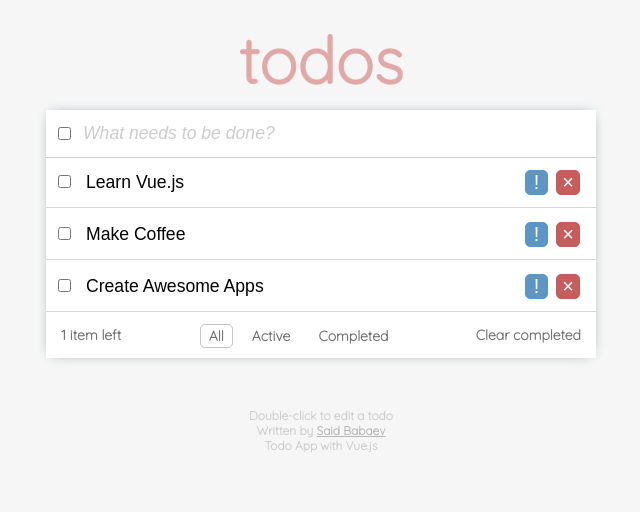
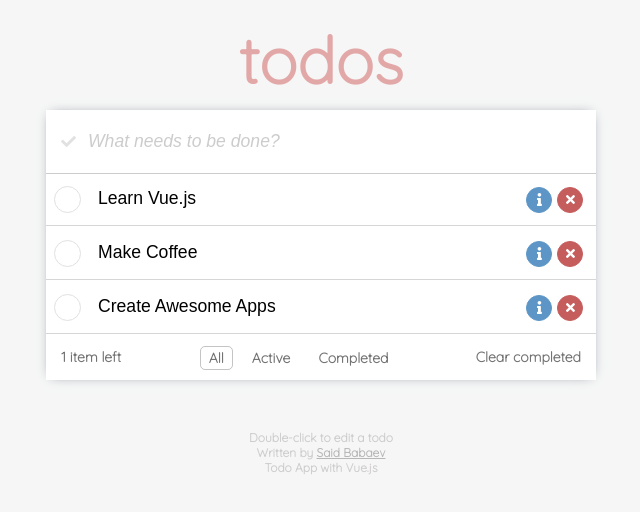
Before and after one commit to sbinfo/vue-todo-app, a Vue app: page / in a window 1280 px wide. Shown: the top 512 px of the page, without its empty margins (319-959 px from the left). Built offline with nearby package versions, Linux system fonts and the light colour scheme.

Commit message:
Добавил в проект font-awesome, зкончил дизайн, оформил все мелькие детали

```diff
--- a/package.json
+++ b/package.json
@@ -8,6 +8,9 @@
     "lint": "vue-cli-service lint"
   },
   "dependencies": {
+    "@fortawesome/fontawesome-svg-core": "^1.2.32",
+    "@fortawesome/free-solid-svg-icons": "^5.15.1",
+    "@fortawesome/vue-fontawesome": "^2.0.0",
     "core-js": "^3.6.5",
     "vue": "^2.6.11"
   },
--- a/src/components/AppHeader.vue
+++ b/src/components/AppHeader.vue
@@ -1,6 +1,8 @@
 <template>
     <div class="app-header">
-        <input type="checkbox" class="select-all">
+        <span class="select-all">
+            <font icon="check" />
+        </span>
         <input type="text" placeholder="What needs to be done?" class="text-form">
     </div>
 </template>
@@ -8,7 +10,7 @@
 <style scoped>
  .app-header {
     border-bottom: 1px solid #ccc;
-    padding: 12px;
+    padding: 20px 15px;
     overflow: hidden;
     display: flex;
     align-items: center;
@@ -24,8 +26,14 @@
      position: relative;
  }
  input.text-form:focus {
-    outline: none;
+     outline: none;
+ }
+ .select-all {
+    color: #e1e1e1;
+    font-size: 15px;
+    cursor: pointer;
 }
+
 input.text-form::placeholder {
     font-style: italic;
     color: #ccc;
--- a/src/components/TodoItem.vue
+++ b/src/components/TodoItem.vue
@@ -1,7 +1,9 @@
 <template>
     <li class="todo-item">
         <span>
-            <input type="checkbox">
+            <button class="btn-checkbox">
+                <font icon="check" />
+            </button>
             <input type="text" readonly
                 class="todo-text"
                 v-bind:value="todo.title"
@@ -10,8 +12,12 @@
         </span>
 
         <div class="buttons">
-            <button class="priority-todo">!</button>
-            <button class="delete-todo">&times;</button>
+            <button class="priority-todo">
+                <font icon="info" />
+            </button>
+            <button class="delete-todo">
+                <font icon="times" />
+            </button>
         </div>
     </li>
 </template>
@@ -42,10 +48,29 @@ li.todo-item {
     border-bottom: 1px solid #cccc;
     padding: 12px 8px;
 }
+li.todo-item button:focus,
+li.todo-item button:active {
+    outline: none;
+}
+li.todo-item .btn-checkbox {
+    border: 1px solid #e1e1e1;
+    background: #fff;
+    color: transparent;
+    border-radius: 50%;
+    width: 27px;
+    height: 27px;
+    font-size: 13px;
+    cursor: pointer;
+}
+li.todo-item .btn-checkbox-selected {
+    border: 1px solid green;
+    background: #fff;
+    color: green;
+}
 
 li.todo-item .todo-text {
     font-size: 1.1rem;
-    margin-left: 10px;
+    margin-left: 15px;
     border: none;
 }
 li.todo-item .todo-text:focus,
@@ -55,10 +80,12 @@ li.todo-item .todo-text:active {
 }
 li.todo-item .buttons button {
     color: #fff;
-    border-radius: 5px;
-    font-size: 20px;
-    margin-right: 8px;
+    border-radius: 50%;
+    font-size: 13px;
+    margin-right: 5px;
     cursor: pointer;
+    width: 26px;
+    height: 26px;
 }
 li.todo-item button.delete-todo {
     background: #c65d5d;
--- a/src/main.js
+++ b/src/main.js
@@ -1,8 +1,16 @@
-import Vue from 'vue'
-import App from './App.vue'
+import Vue from 'vue';
+import App from './App.vue';
+import { library } from '@fortawesome/fontawesome-svg-core';
+import { FontAwesomeIcon } from '@fortawesome/vue-fontawesome';
 
-Vue.config.productionTip = false
+import { faCheck, faInfo, faTimes } from '@fortawesome/free-solid-svg-icons';
+
+library.add(faCheck, faInfo, faTimes);
+
+Vue.component('font', FontAwesomeIcon);
+
+Vue.config.productionTip = false;
 
 new Vue({
   render: h => h(App),
-}).$mount('#app')
+}).$mount('#app');
```
Also changed, not shown: 1 other file (tests, documents, lock files or other folders).
